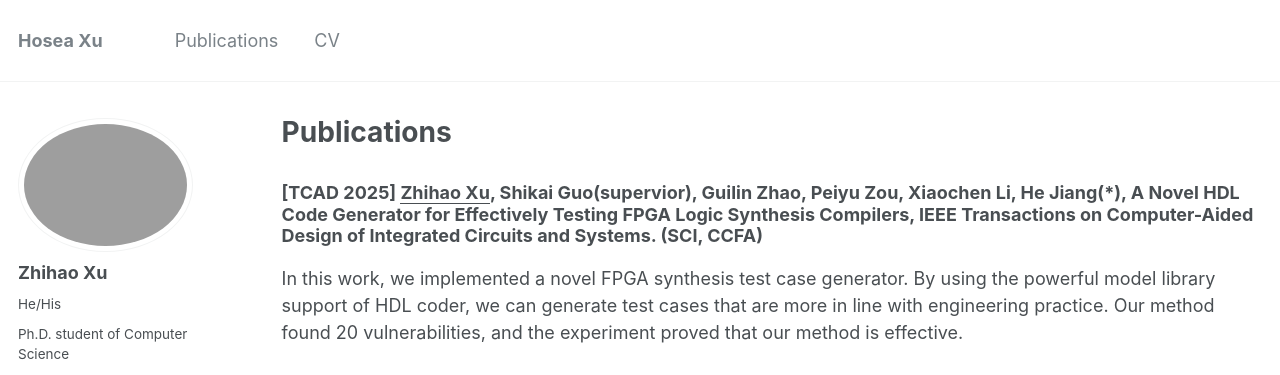
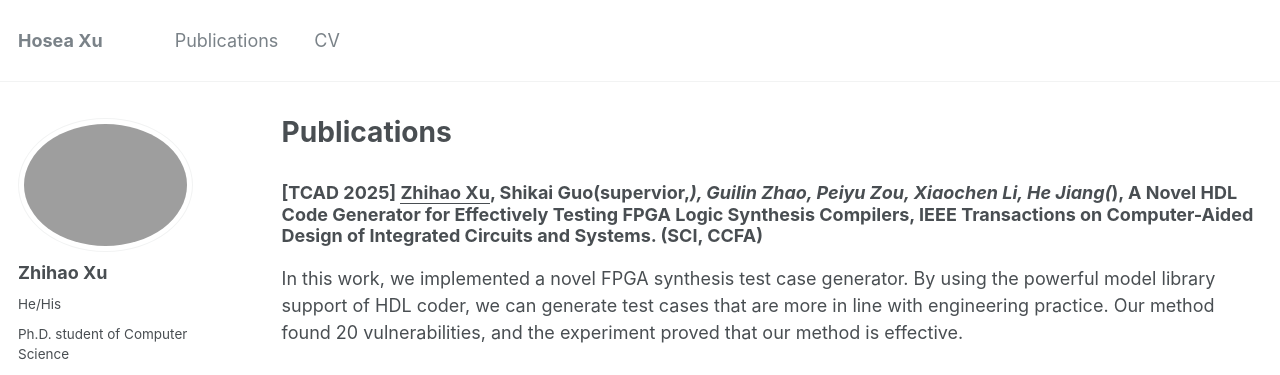
Before and after one commit to cemery123/cemery123.github.io, a Jekyll site: the page built from _pages/publications.md, in a window 1280 px wide and 900 px high. Shown: the top 375 px of the window. Built offline with Jekyll 4.4.1, drawn with Linux system fonts in a browser that asks for light colours; some web fonts are replaced.

```diff
--- a/_pages/publications.md
+++ b/_pages/publications.md
@@ -9,7 +9,7 @@ author_profile: true
   <div class="wordwrap">You can also find my articles on <a href="{{site.author.googlescholar}}">my Google Scholar profile</a>.</div>
 {% endif %}
 
-### [TCAD 2025] <u>Zhihao Xu</u>, Shikai Guo(supervior), Guilin Zhao, Peiyu Zou, Xiaochen Li, He Jiang(*), A Novel HDL Code Generator for Effectively Testing FPGA Logic Synthesis Compilers, IEEE Transactions on Computer-Aided Design of Integrated Circuits and Systems. (SCI, CCFA)
+### [TCAD 2025] <u>Zhihao Xu</u>, Shikai Guo(supervior,*), Guilin Zhao, Peiyu Zou, Xiaochen Li, He Jiang(*), A Novel HDL Code Generator for Effectively Testing FPGA Logic Synthesis Compilers, IEEE Transactions on Computer-Aided Design of Integrated Circuits and Systems. (SCI, CCFA)
 
 In this work, we implemented a novel FPGA synthesis test case generator. By using the powerful model library support of HDL coder, we can generate test cases that are more in line with engineering practice. Our method found 20 vulnerabilities, and the experiment proved that our method is effective.
 
```
